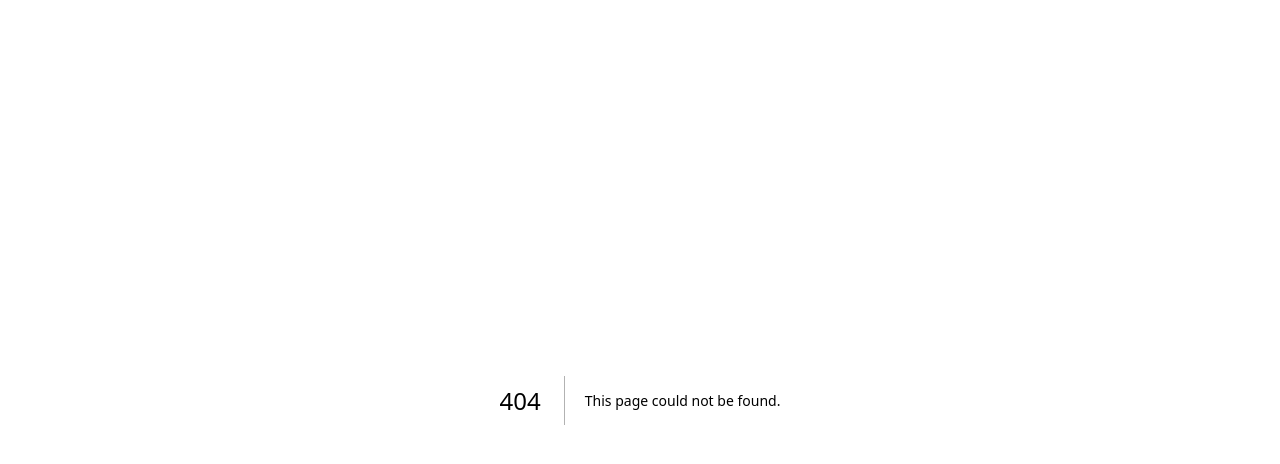
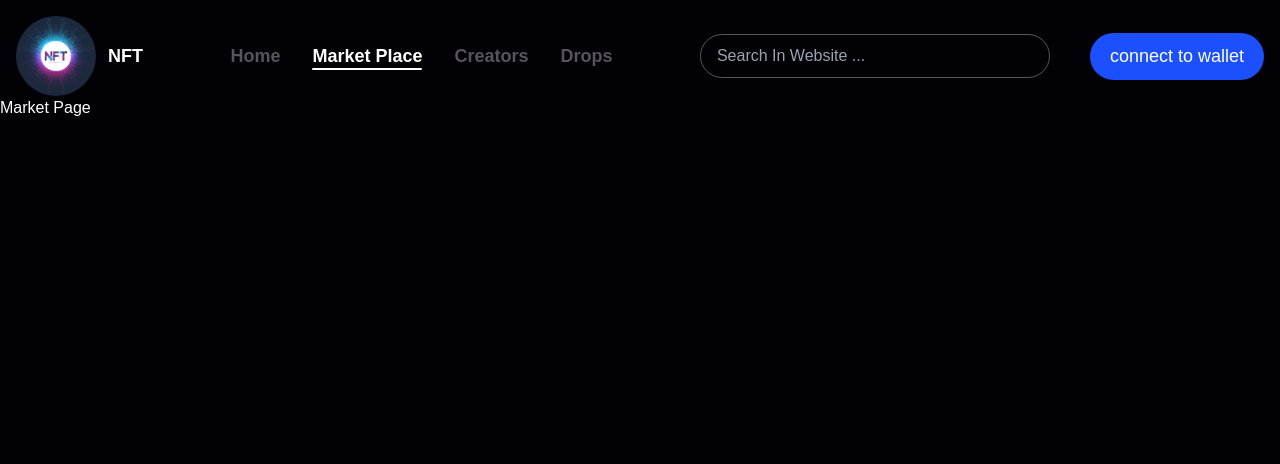
Before and after one commit to AydinN2005/nft-website, a Next.js app: page /market in a window 1280 px wide. Before the commit this address had no page. Shown: the top 464 px of the page. Built offline with nearby package versions, Linux system fonts and the light colour scheme.

Commit message:
menu component added

```diff
--- /dev/null
+++ b/src/components/menu/Menu.jsx
@@ -0,0 +1,26 @@
+import logo from 'public/images/logo.png'
+import Image from "next/image";
+import style from './Menu.module.css'
+import MenuLinks from "@/components/menu/MenuLinks";
+import MenuSearch from "@/components/menu/MenuSearch";
+export default function Menu() {
+    return(
+        <>
+            <div className={'custom-container flex items-center justify-between'}>
+                <div className={'flex items-center gap-3'}>
+                    <Image className={`${style.logoImg}`} src={logo} alt={'logo'}/>
+                    <span className={'text-lg font-bold'}>
+                        NFT
+                    </span>
+                </div>
+                <MenuLinks />
+                <div className={'flex items-center gap-10'}>
+                    <MenuSearch />
+                    <button className={'primary-btn'}>
+                        connect to wallet
+                    </button>
+                </div>
+            </div>
+        </>
+    )
+}
--- /dev/null
+++ b/src/components/menu/Menu.module.css
@@ -0,0 +1,5 @@
+.logoImg{
+    width: 80px;
+    height: 80px;
+    border-radius: 50%;
+}
--- /dev/null
+++ b/src/components/menu/MenuLinks.jsx
@@ -0,0 +1,23 @@
+import {menuLinks} from "@/components/menu/data";
+import Link from "next/link";
+import style from './MenuLinks.module.css'
+import {useRouter} from "next/router";
+
+export default function MenuLinks() {
+    const router = useRouter()
+    return (
+        <div className={'flex items-center gap-8'}>
+            {
+                menuLinks.map(item => {
+                    return (
+                        <Link href={item.route} >
+                            <span className={`block w-full h-full text-lg font-bold ${style.link} gray-color ${router.pathname === item.route ? style.activeLink : null}`}>
+                                {item.title}
+                            </span>
+                        </Link>
+                    )
+                })
+            }
+        </div>
+    )
+}
--- /dev/null
+++ b/src/components/menu/MenuLinks.module.css
@@ -0,0 +1,23 @@
+.link{
+    position: relative;
+}
+.link::after{
+    position: absolute;
+    top: 26px;
+    left: 0;
+    content: '';
+    width: 0;
+    height: 2px;
+    background-color: white;
+    border-radius: 8px;
+    transition: all .3s;
+}
+.link:hover{
+    color: white;
+}
+.activeLink{
+    color: white;
+}
+.activeLink::after{
+    width: 100%;
+}
--- /dev/null
+++ b/src/components/menu/MenuSearch.jsx
@@ -0,0 +1,9 @@
+import style from './MenuSearch.module.css'
+
+export default function MenuSearch() {
+    return(
+        <div className={`relative`}>
+            <input type="text" name="" id="" placeholder={'search in website ...'} className={`${style.textInput}`}/>
+        </div>
+    )
+}
--- /dev/null
+++ b/src/components/menu/MenuSearch.module.css
@@ -0,0 +1,12 @@
+.textInput{
+    border: 1px solid var(--primary-gray-color);
+    border-radius: 48px;
+    padding: 8px 16px;
+    height: 44px;
+    font-size: 16px;
+    background-color: unset;
+    width: 350px;
+}
+.textInput:focus{
+    outline: none;
+}
--- /dev/null
+++ b/src/components/menu/data.js
@@ -0,0 +1,22 @@
+export const menuLinks = [
+    {
+        id: 1,
+        title: "home",
+        route: "/",
+    },
+    {
+        id: 2,
+        title: "market place",
+        route: "/market"
+    },
+    {
+        id: 3,
+        title: "creators",
+        route: "/creators"
+    },
+    {
+        id: 4,
+        title: "drops",
+        route: "/drops"
+    }
+]
--- a/src/pages/_app.js
+++ b/src/pages/_app.js
@@ -1,5 +1,11 @@
 import '@/styles/globals.css'
+import Menu from "@/components/menu/Menu";
 
 export default function App({ Component, pageProps }) {
-  return <Component {...pageProps} />
+  return (
+      <div className={'flex flex-col h-full'}>
+        <Menu />
+        <Component {...pageProps} />
+      </div>
+  )
 }
--- a/src/pages/api/hello.js
+++ /dev/null
@@ -1,5 +0,0 @@
-// Next.js API route support: https://nextjs.org/docs/api-routes/introduction
-
-export default function handler(req, res) {
-  res.status(200).json({ name: 'John Doe' })
-}
--- a/src/pages/index.js
+++ b/src/pages/index.js
@@ -5,120 +5,10 @@ const inter = Inter({ subsets: ['latin'] })
 
 export default function Home() {
   return (
-    <main className="flex min-h-screen flex-col items-center justify-between p-24">
-      <div className="z-10 w-full max-w-5xl items-center justify-between font-mono text-sm lg:flex">
-        <p className="fixed left-0 top-0 flex w-full justify-center border-b border-gray-300 bg-gradient-to-b from-zinc-200 pb-6 pt-8 backdrop-blur-2xl dark:border-neutral-800 dark:bg-zinc-800/30 dark:from-inherit lg:static lg:w-auto  lg:rounded-xl lg:border lg:bg-gray-200 lg:p-4 lg:dark:bg-zinc-800/30">
-          Get started by editing&nbsp;
-          <code className="font-mono font-bold">src/pages/index.js</code>
-        </p>
-        <div className="fixed bottom-0 left-0 flex h-48 w-full items-end justify-center bg-gradient-to-t from-white via-white dark:from-black dark:via-black lg:static lg:h-auto lg:w-auto lg:bg-none">
-          <a
-            className="pointer-events-none flex place-items-center gap-2 p-8 lg:pointer-events-auto lg:p-0"
-            href="https://vercel.com?utm_source=create-next-app&utm_medium=default-template-tw&utm_campaign=create-next-app"
-            target="_blank"
-            rel="noopener noreferrer"
-          >
-            By{' '}
-            <Image
-              src="/vercel.svg"
-              alt="Vercel Logo"
-              className="dark:invert"
-              width={100}
-              height={24}
-              priority
-            />
-          </a>
-        </div>
-      </div>
+    <>
+      <span>
 
-      <div className="relative flex place-items-center before:absolute before:h-[300px] before:w-[480px] before:-translate-x-1/2 before:rounded-full before:bg-gradient-radial before:from-white before:to-transparent before:blur-2xl before:content-[''] after:absolute after:-z-20 after:h-[180px] after:w-[240px] after:translate-x-1/3 after:bg-gradient-conic after:from-sky-200 after:via-blue-200 after:blur-2xl after:content-[''] before:dark:bg-gradient-to-br before:dark:from-transparent before:dark:to-blue-700/10 after:dark:from-sky-900 after:dark:via-[#0141ff]/40 before:lg:h-[360px]">
-        <Image
-          className="relative dark:drop-shadow-[0_0_0.3rem_#ffffff70] dark:invert"
-          src="/next.svg"
-          alt="Next.js Logo"
-          width={180}
-          height={37}
-          priority
-        />
-      </div>
-
-      <div className="mb-32 grid text-center lg:mb-0 lg:grid-cols-4 lg:text-left">
-        <a
-          href="https://nextjs.org/docs?utm_source=create-next-app&utm_medium=default-template-tw&utm_campaign=create-next-app"
-          className="group rounded-lg border border-transparent px-5 py-4 transition-colors hover:border-gray-300 hover:bg-gray-100 hover:dark:border-neutral-700 hover:dark:bg-neutral-800/30"
-          target="_blank"
-          rel="noopener noreferrer"
-        >
-          <h2 className={`${inter.className} mb-3 text-2xl font-semibold`}>
-            Docs{' '}
-            <span className="inline-block transition-transform group-hover:translate-x-1 motion-reduce:transform-none">
-              -&gt;
-            </span>
-          </h2>
-          <p
-            className={`${inter.className} m-0 max-w-[30ch] text-sm opacity-50`}
-          >
-            Find in-depth information about Next.js features and API.
-          </p>
-        </a>
-
-        <a
-          href="https://nextjs.org/learn?utm_source=create-next-app&utm_medium=default-template-tw&utm_campaign=create-next-app"
-          className="group rounded-lg border border-transparent px-5 py-4 transition-colors hover:border-gray-300 hover:bg-gray-100 hover:dark:border-neutral-700 hover:dark:bg-neutral-800/30"
-          target="_blank"
-          rel="noopener noreferrer"
-        >
-          <h2 className={`${inter.className} mb-3 text-2xl font-semibold`}>
-            Learn{' '}
-            <span className="inline-block transition-transform group-hover:translate-x-1 motion-reduce:transform-none">
-              -&gt;
-            </span>
-          </h2>
-          <p
-            className={`${inter.className} m-0 max-w-[30ch] text-sm opacity-50`}
-          >
-            Learn about Next.js in an interactive course with&nbsp;quizzes!
-          </p>
-        </a>
-
-        <a
-          href="https://vercel.com/templates?framework=next.js&utm_source=create-next-app&utm_medium=default-template-tw&utm_campaign=create-next-app"
-          className="group rounded-lg border border-transparent px-5 py-4 transition-colors hover:border-gray-300 hover:bg-gray-100 hover:dark:border-neutral-700 hover:dark:bg-neutral-800/30"
-          target="_blank"
-          rel="noopener noreferrer"
-        >
-          <h2 className={`${inter.className} mb-3 text-2xl font-semibold`}>
-            Templates{' '}
-            <span className="inline-block transition-transform group-hover:translate-x-1 motion-reduce:transform-none">
-              -&gt;
-            </span>
-          </h2>
-          <p
-            className={`${inter.className} m-0 max-w-[30ch] text-sm opacity-50`}
-          >
-            Discover and deploy boilerplate example Next.js&nbsp;projects.
-          </p>
-        </a>
-
-        <a
-          href="https://vercel.com/new?utm_source=create-next-app&utm_medium=default-template-tw&utm_campaign=create-next-app"
-          className="group rounded-lg border border-transparent px-5 py-4 transition-colors hover:border-gray-300 hover:bg-gray-100 hover:dark:border-neutral-700 hover:dark:bg-neutral-800/30"
-          target="_blank"
-          rel="noopener noreferrer"
-        >
-          <h2 className={`${inter.className} mb-3 text-2xl font-semibold`}>
-            Deploy{' '}
-            <span className="inline-block transition-transform group-hover:translate-x-1 motion-reduce:transform-none">
-              -&gt;
-            </span>
-          </h2>
-          <p
-            className={`${inter.className} m-0 max-w-[30ch] text-sm opacity-50`}
-          >
-            Instantly deploy your Next.js site to a shareable URL with Vercel.
-          </p>
-        </a>
-      </div>
-    </main>
+      </span>
+    </>
   )
 }
--- /dev/null
+++ b/src/pages/market.jsx
@@ -0,0 +1,7 @@
+export default function market() {
+    return(
+        <div>
+            market page
+        </div>
+    )
+}
--- a/src/styles/globals.css
+++ b/src/styles/globals.css
@@ -1,27 +1,52 @@
 @tailwind base;
 @tailwind components;
 @tailwind utilities;
-
 :root {
-  --foreground-rgb: 0, 0, 0;
-  --background-start-rgb: 214, 219, 220;
-  --background-end-rgb: 255, 255, 255;
+    --primary-bg: #020206;
+    --primary-blue: #1C50FD;
+    --primary-blue-hover: #1d3c9b;
+    --primary-purple: #7100B1;
+    --primary-gray-color: #59535C;
 }
 
-@media (prefers-color-scheme: dark) {
-  :root {
-    --foreground-rgb: 255, 255, 255;
-    --background-start-rgb: 0, 0, 0;
-    --background-end-rgb: 0, 0, 0;
-  }
+@font-face {
+    font-family: Raleway;
+    src: url("/public/fonts/Raleway-Regular.ttf");
+}
+
+* {
+    text-transform: capitalize;
+    font-family: Arial;
+    font-weight: 400;
+    transition: all .3s;
 }
 
 body {
-  color: rgb(var(--foreground-rgb));
-  background: linear-gradient(
-      to bottom,
-      transparent,
-      rgb(var(--background-end-rgb))
-    )
-    rgb(var(--background-start-rgb));
+    background-color: var(--primary-bg);
+    color: white;
 }
+.gray-color{
+    color: var(--primary-gray-color);
+}
+.custom-container {
+    max-width: 1300px;
+    width: 100%;
+    margin: 0 auto;
+    height: 100%;
+    padding: 16px;
+    padding-bottom: 0;
+}
+
+.capital-text {
+    text-transform: uppercase;
+}
+.primary-btn{
+    background-color: var(--primary-blue);
+    font-size: 18px;
+    font-weight: normal;
+    padding: 10px 20px;
+    border-radius: 32px;
+}
+.primary-btn:hover{
+    background-color: var(--primary-blue-hover);
+}
```
Also changed, not shown: public/fonts/Raleway-Regular.ttf (added), public/images/logo.png (added).
